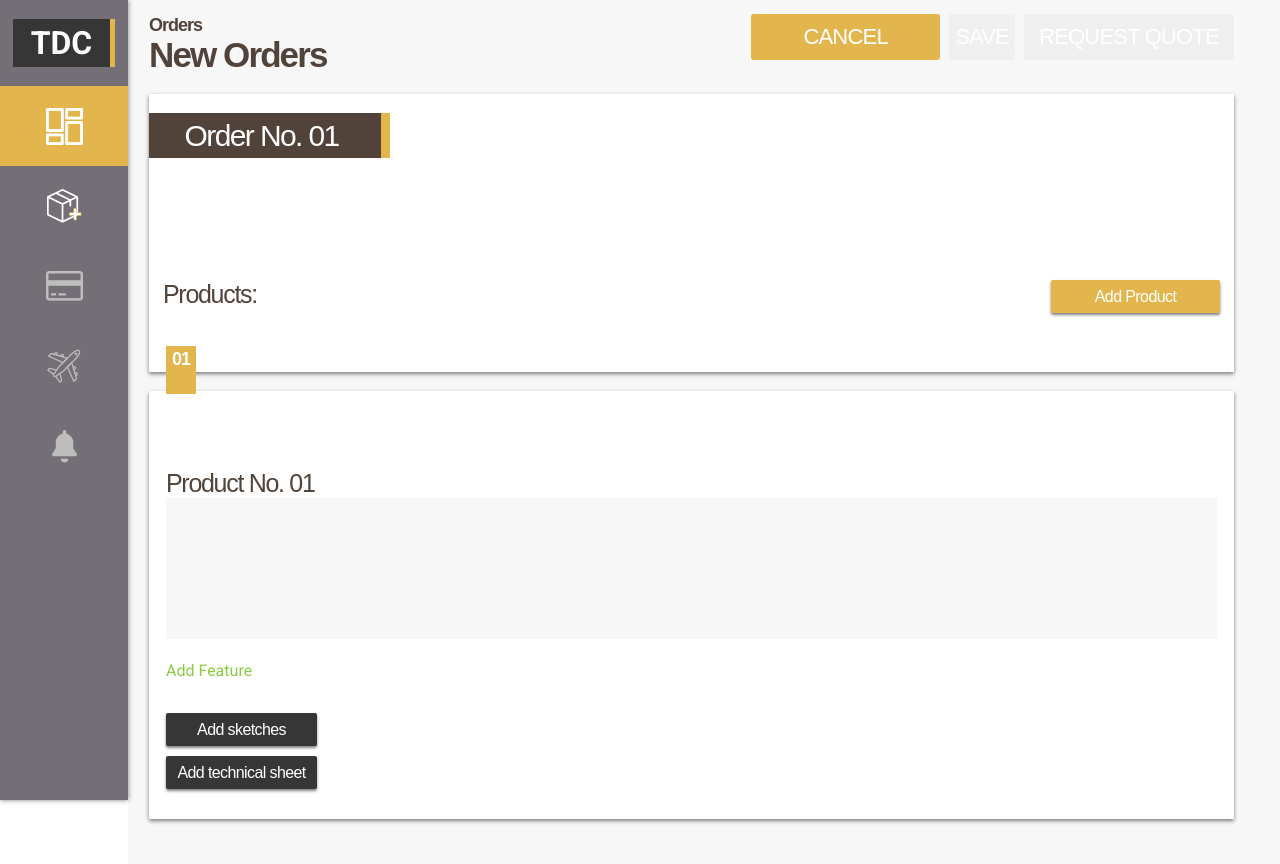
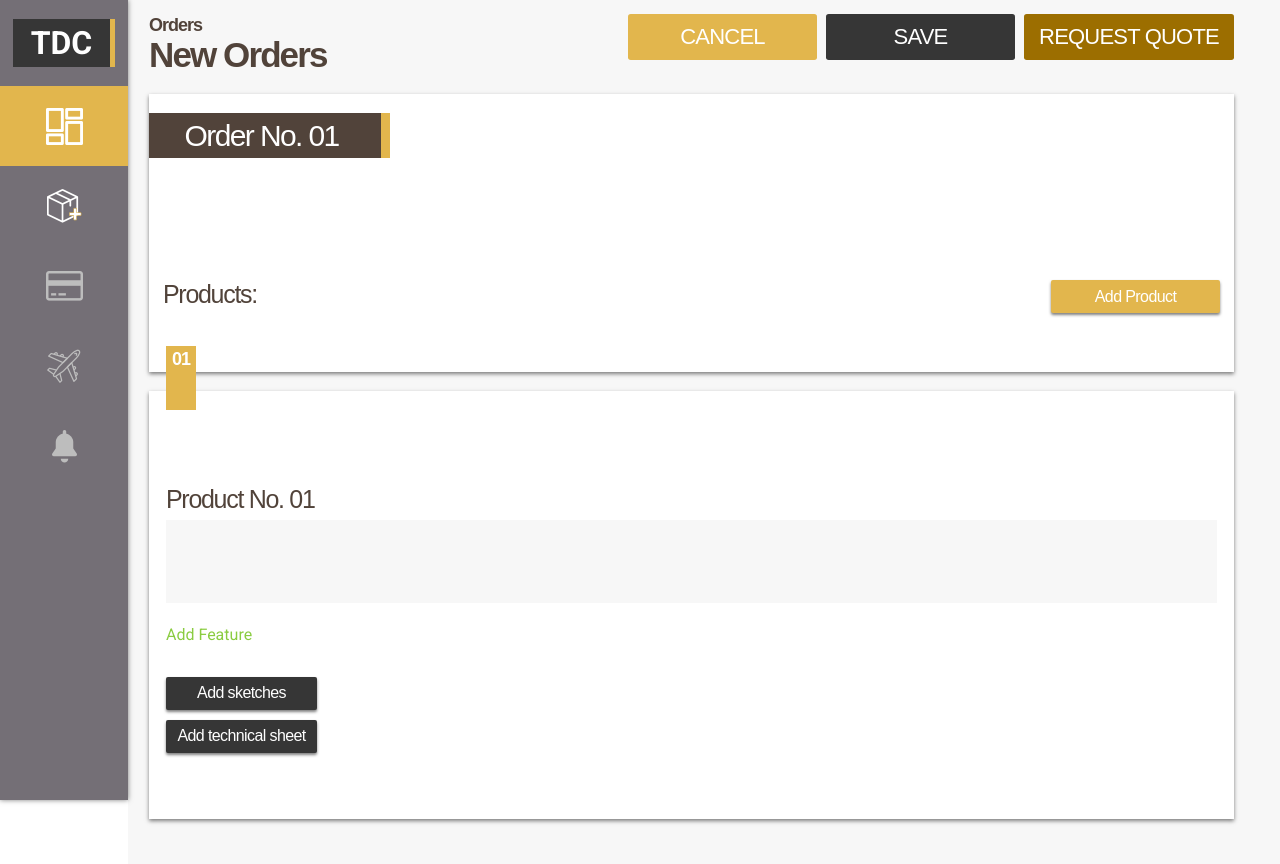
Before and after one commit to AuriferousAurora/TDC-Fashion, a React app: page / in a window 1280 px wide. Built offline with nearby package versions, Linux system fonts and the light colour scheme.

Commit message:
Finished basic refactoring and moved dashboard component into component folder.

```diff
--- /dev/null
+++ b/src/components/order-manager/dashboard/dashboard.js
@@ -0,0 +1,57 @@
+import React, { Component } from 'react';
+import ButtonBase from '../../base/buttons/button';
+import ProductInstantiation from './product-instantiation/product-instantiation';
+import ProductCreator from './product-creator/product-creator';
+
+
+class TopBarRight extends Component {
+  createMarkUp(innerHTML) {
+    return { __html: innerHTML };
+  }
+
+  render() {
+    return (
+      <div className='top-bar__right'>
+        <ButtonBase
+          className='top-bar__button--cancel'
+          innerHTML={this.createMarkUp('CANCEL')}></ButtonBase>
+        <ButtonBase
+          className='top-bar__button--save'
+          innerHTML={this.createMarkUp('SAVE')}></ButtonBase>
+        <ButtonBase
+          className='top-bar__button--req-quote'
+          innerHTML={this.createMarkUp('REQUEST QUOTE')}></ButtonBase>
+      </div>
+    );
+  }
+}
+
+class TopBarLeft extends Component {
+  render() {
+    return (
+      <div className='top-bar__left'>
+        <h4 className='top-bar__back-order'>Orders</h4>
+        <h1 className='top-bar__new-order-title'>New Orders</h1>
+      </div>
+    );
+  }
+}
+
+class DashboardOrderManager extends Component {
+  render() {
+    return (
+      <div className='order-dashboard'>
+        <div className='order-dashboard__top-bar'>
+          <TopBarLeft/>
+          <TopBarRight/>
+        </div>
+        <div className='order-dashboard__body'>
+          <ProductInstantiation/>
+          <ProductCreator/>
+        </div>
+      </div>
+    );
+  }
+}
+
+export default DashboardOrderManager;
--- /dev/null
+++ b/src/components/order-manager/dashboard/product-creator/product-creator.js
@@ -0,0 +1,30 @@
+import React, { Component } from 'react';
+import ProductDetails from '../product-details/product-details';
+
+function BookMark(props) {
+  return <div className='bookmark'><span>01</span></div>;
+}
+
+class ProductCreator extends Component {
+  render() {
+    return (
+      <div className='product-creator'>
+        <BookMark/>
+        <div className='product-creator__number-label'>
+          <span>Product No. 01</span>
+          <div className='placeholder-input-div'></div>
+        </div>
+        <ProductDetails/>
+        <span className='add-feature'>Add Feature</span>
+        <div className='add-sketches'>
+          <button className='add-sketch'>Add sketches</button>
+        </div>
+        <div className='add-tech-sheets'>
+          <button className='add-tech-sheet'>Add technical sheet</button>
+        </div>
+      </div>
+    );
+  }
+}
+
+export default ProductCreator;
--- /dev/null
+++ b/src/components/order-manager/dashboard/product-details/_product-details.sass
@@ -0,0 +1,4 @@
+.product-details
+  width: 100%
+  height: 30%
+  background: $background-color
--- /dev/null
+++ b/src/components/order-manager/dashboard/product-details/product-details.js
@@ -0,0 +1,12 @@
+import React, { Component } from 'react';
+
+class ProductDetails extends Component {
+  render() {
+    return (
+      <div className='product-details'>
+      </div>
+    );
+  }
+}
+
+export default ProductDetails;
--- /dev/null
+++ b/src/components/order-manager/dashboard/product-instantiation/_product-instantiation.sass
@@ -0,0 +1,38 @@
+.product-instantiation
+  width: 100%
+  height: 278px
+  box-shadow: 0 2px 4px 0 rgba(0, 0, 0, 0.5)
+  background-color: $base-white
+  .label-container
+    +custom-flex(row, flex-start, center, 100%, 82px)
+    .order-number-label
+      +rc-flex(241px, 45px)
+      background-color: #51433a
+      .label__left
+        +rc-flex(232px, 100%)
+      .order-number
+        width: 161px
+        height: 33px
+        font-family: Arial
+        font-size: 30px
+        letter-spacing: -1.6px
+        color: $base-white
+      .label__right
+        width: 9px
+        height: 100%
+        background-color: $primary-color
+  .reference-po-container
+    +custom-flex(row, flex-start, flex-end, 100%, 104px)
+  .add-product-container
+    +custom-flex(row, space-between, flex-start, 100%, 92px)
+    box-sizing: border-box
+    padding: 0 14px
+    .products-label
+      width: 94px
+      height: 28px
+      font-family: Arial
+      font-size: 25px
+      letter-spacing: -1.3px
+      color: #51433a
+    .add-product
+      +small-button(169px, $primary-color)
--- /dev/null
+++ b/src/components/order-manager/dashboard/product-instantiation/product-instantiation.js
@@ -0,0 +1,26 @@
+import React, { Component } from 'react';
+
+class ProductInstantiation extends Component {
+  render() {
+    return (
+      <div className='product-instantiation'>
+        <div className='label-container'>
+          <div className='order-number-label'>
+            <div className='label__left'>
+              <span className='order-number'>Order No. 01</span>
+            </div>
+            <div className='label__right'></div>
+          </div>
+        </div>
+        <div className='reference-po-container'>
+        </div>
+        <div className='add-product-container'>
+          <span className='products-label'>Products:</span>
+          <button className='add-product'>Add Product</button>
+        </div>
+      </div>
+    );
+  }
+}
+
+export default ProductInstantiation;
--- a/src/pages/order-manager/dashboard/_dashboard.sass
+++ b/src/pages/order-manager/dashboard/_dashboard.sass
@@ -38,10 +38,10 @@
       background: $primary-color
       margin-right: 9px
     .top-bar__button--save
-      +button($secondary-color)
+      background: $secondary-color
       margin-right: 9px
     .top-bar__button--req-quote
-      +button($primary-color-dark)
+      background: $primary-color-dark
       width: 210px
 
 .order-dashboard__body
--- a/src/pages/order-manager/dashboard/dashboard.js
+++ b/src/pages/order-manager/dashboard/dashboard.js
@@ -20,8 +20,12 @@ class DashboardOrderManager extends Component {
             <ButtonBase
               className='top-bar__button--cancel'
               innerHTML={this.createMarkUp('CANCEL')}></ButtonBase>
-            <button className='top-bar__button--save'>SAVE</button>
-            <button className='top-bar__button--req-quote'>REQUEST QUOTE</button>
+            <ButtonBase
+              className='top-bar__button--save'
+              innerHTML={this.createMarkUp('SAVE')}></ButtonBase>
+            <ButtonBase
+              className='top-bar__button--req-quote'
+              innerHTML={this.createMarkUp('REQUEST QUOTE')}></ButtonBase>
           </div>
         </div>
         <div className='order-dashboard__body'>
--- a/src/pages/order-manager/index/order-manager.js
+++ b/src/pages/order-manager/index/order-manager.js
@@ -1,6 +1,6 @@
 import React, {Component, Fragment } from 'react';
 import SidebarOrderManager from '../../../components/base/sidebar/sidebar--order-manager/sidebar--order-manager';
-import DashboardOrderManager from '../dashboard/dashboard';
+import DashboardOrderManager from '../../../components/order-manager/dashboard/dashboard';
 
 class OrderManager extends Component {
   render() {
```
Also changed, not shown: src/components/order-manager/dashboard/product-creator/_product-creator.sass (added), src/styles/index.css.
